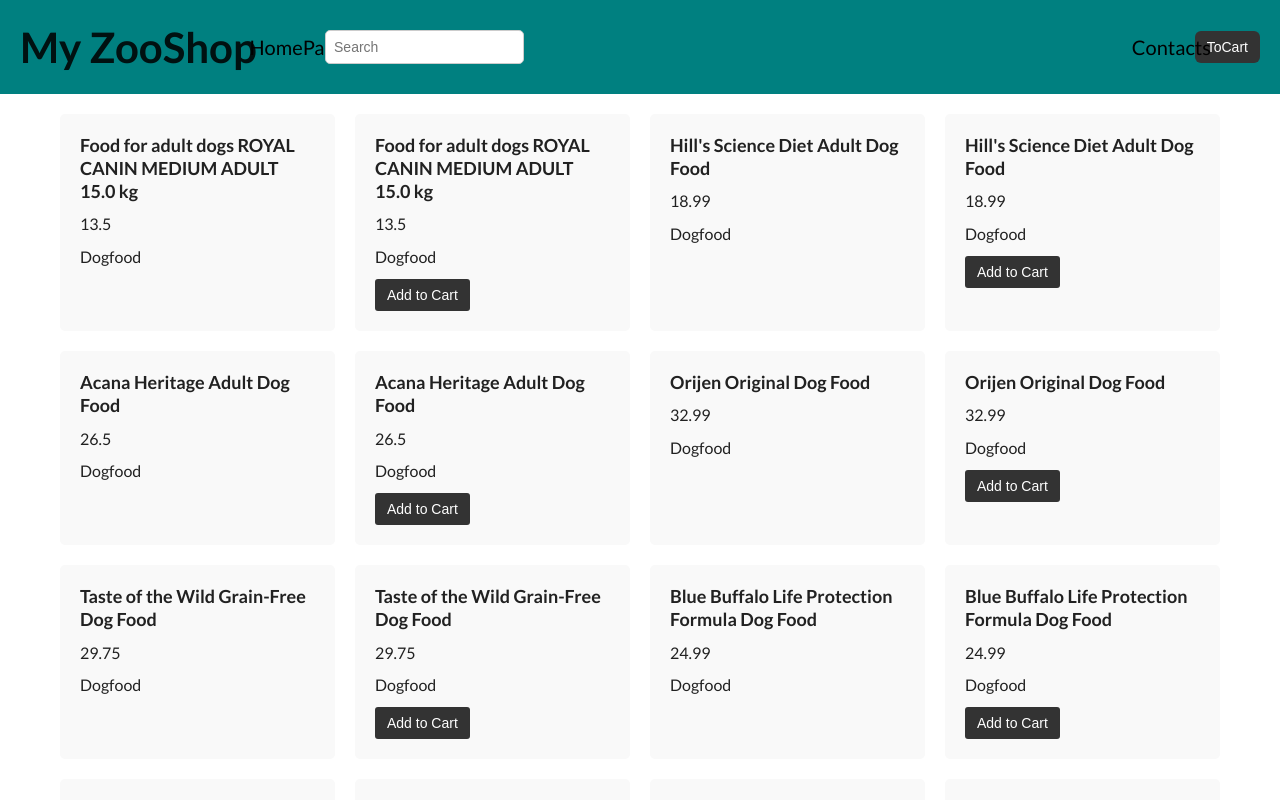
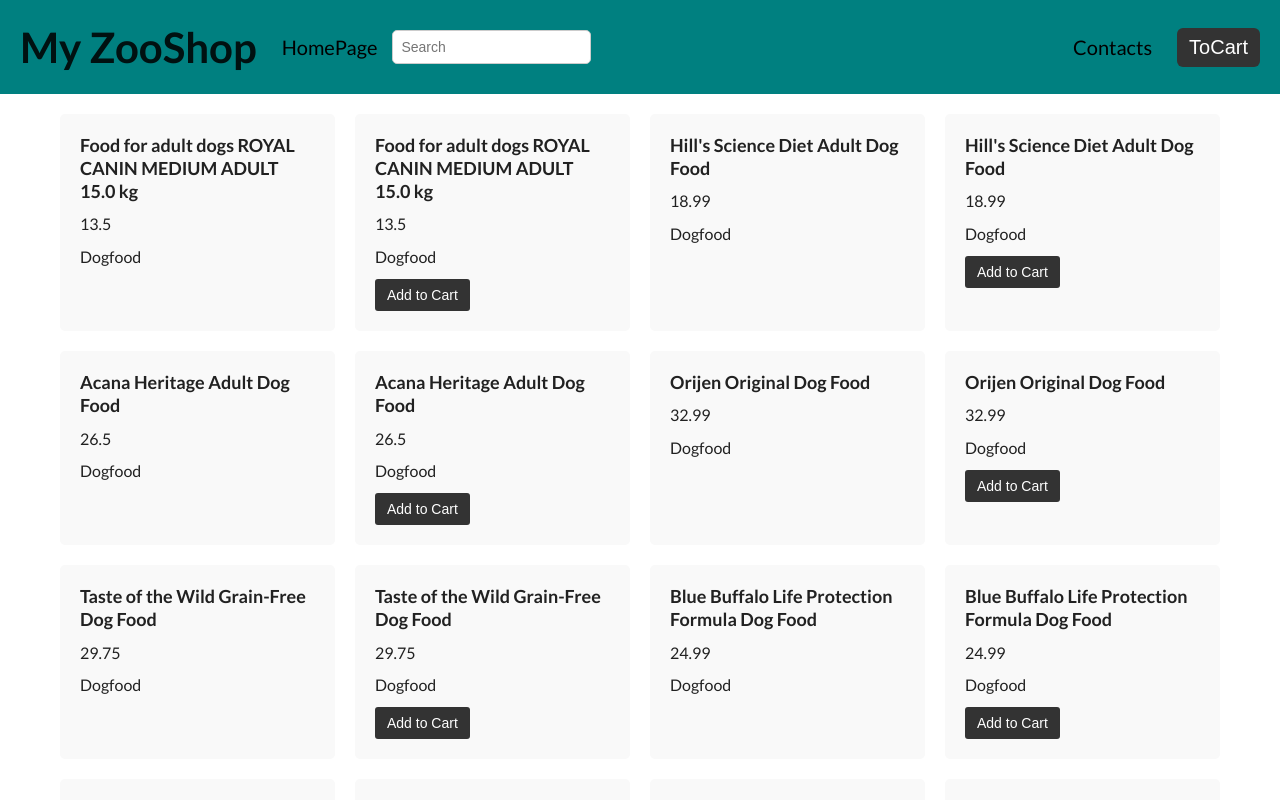
Before and after one commit to SerjAver/ZooShop, a React (Vite) app: page / in a window 1280 px wide. Shown: the top 800 px of the page. Built offline with nearby package versions, Linux system fonts and the light colour scheme.

Commit message:
HeaderZoo

```diff
--- a/src/Components/Atoms/headerAtoms/HeaderLogo/Logo.jsx
+++ b/src/Components/Atoms/headerAtoms/HeaderLogo/Logo.jsx
@@ -5,6 +5,7 @@
 const StyleLogo = styled.h1`
   font-size: 42px;
   margin: 0;
+  margin-right: 25px;
 `;
 
 const Logo = () => {
--- a/src/Components/Atoms/headerAtoms/buttons/ContactsButton.jsx
+++ b/src/Components/Atoms/headerAtoms/buttons/ContactsButton.jsx
@@ -1,30 +1,21 @@
-import React from 'react';
-import { NavLink } from 'react-router-dom';
+import React from "react";
+import { NavLink } from "react-router-dom";
 //styles
-import styled from 'styled-components';
-
+import styled from "styled-components";
 
 const StyledContactsButton = styled(NavLink)`
-  margin-right: 15px;
+margin-right: 15px;
   text-decoration: none;
   color: black;
   font-size: 20px;
-  position: relative;
-  left: 188px;
-  transform: translateX(-20px);
 
   &:hover {
     text-decoration: underline;
   }
 `;
 
-
-
 const ContactsButton = () => {
-    return (
-        <StyledContactsButton to="/contacts">Contacts</StyledContactsButton>
-    );
+  return <StyledContactsButton to="/contacts">Contacts</StyledContactsButton>;
 };
 
-
 export default ContactsButton;
--- a/src/Components/Atoms/headerAtoms/buttons/HomePageButton.jsx
+++ b/src/Components/Atoms/headerAtoms/buttons/HomePageButton.jsx
@@ -4,14 +4,12 @@
 import styled from 'styled-components';
 
 const StyleNavLink = styled(NavLink)`
-  display: flex;
-  margin-right: 1px;
-  text-decoration: none;
-  color: black;
-  font-size: 20px;
-  position: relative;
-  left: -124px;
-  transform: translateX(-20px);
+display: flex;
+margin-right: 15px;
+text-decoration: none;
+color: black;
+font-size: 20px;
+
 
   &:hover {
     text-decoration: underline;
--- a/src/Components/Atoms/headerAtoms/buttons/ShoppingCartButton.jsx
+++ b/src/Components/Atoms/headerAtoms/buttons/ShoppingCartButton.jsx
@@ -3,13 +3,13 @@
 import styled from 'styled-components';
 
 const Button = styled.button`
-
 background-color: #333;
 color: #fff;
 padding: 8px 12px;
 border: none;
 border-radius: 6px;
 cursor: pointer;
+  font-size: 20px;
 `;
 
 const ShoppingCartButton = () => {
--- a/src/Components/Atoms/headerAtoms/inputs/InputSearch.jsx
+++ b/src/Components/Atoms/headerAtoms/inputs/InputSearch.jsx
@@ -3,14 +3,17 @@
 import styled from 'styled-components';
 
 const SearchInput = styled.input`
-  display: flex;
-  padding: 8px;
-  border: 1px solid #ccc;
-  border-radius: 5px;
-  margin-right: 1px;
-  position: relative;
-  left: -282px;
-  transform: translateX(-20px);
+display: flex;
+padding: 8px;
+border: 1px solid #ccc;
+border-radius: 5px;
+margin-right: 15px;
+flex-shrink: 0;
+
+@media (max-width: 768px) {
+  margin-right: 0;
+  margin-bottom: 15px;
+}
 `;
 
 
--- a/src/Components/Organisms/Header.jsx
+++ b/src/Components/Organisms/Header.jsx
@@ -21,15 +21,30 @@
   }
 `;
 
+const Navigation = styled.nav`
+  display: flex;
+  align-items: center;
+  flex-wrap: wrap;
+  gap: 10px;
+`;
+
+const LogoWrapper = styled.div`
+  display: flex;
+  align-items: center;
+`;
 
 const Header = () => {
   return (
     <HeaderContainer>
-      <Logo />
-      <ButtonHomePage />
-      <InputSearch />
-      <ContactsButton />
-      <ShoppingCartButton />
+      <LogoWrapper>
+        <Logo />
+        <ButtonHomePage />
+        <InputSearch />
+      </LogoWrapper>
+      <Navigation>
+        <ContactsButton />
+        <ShoppingCartButton />
+      </Navigation>
     </HeaderContainer>
   );
 };
```
Lines whose indentation alone changed are shown as unchanged.
